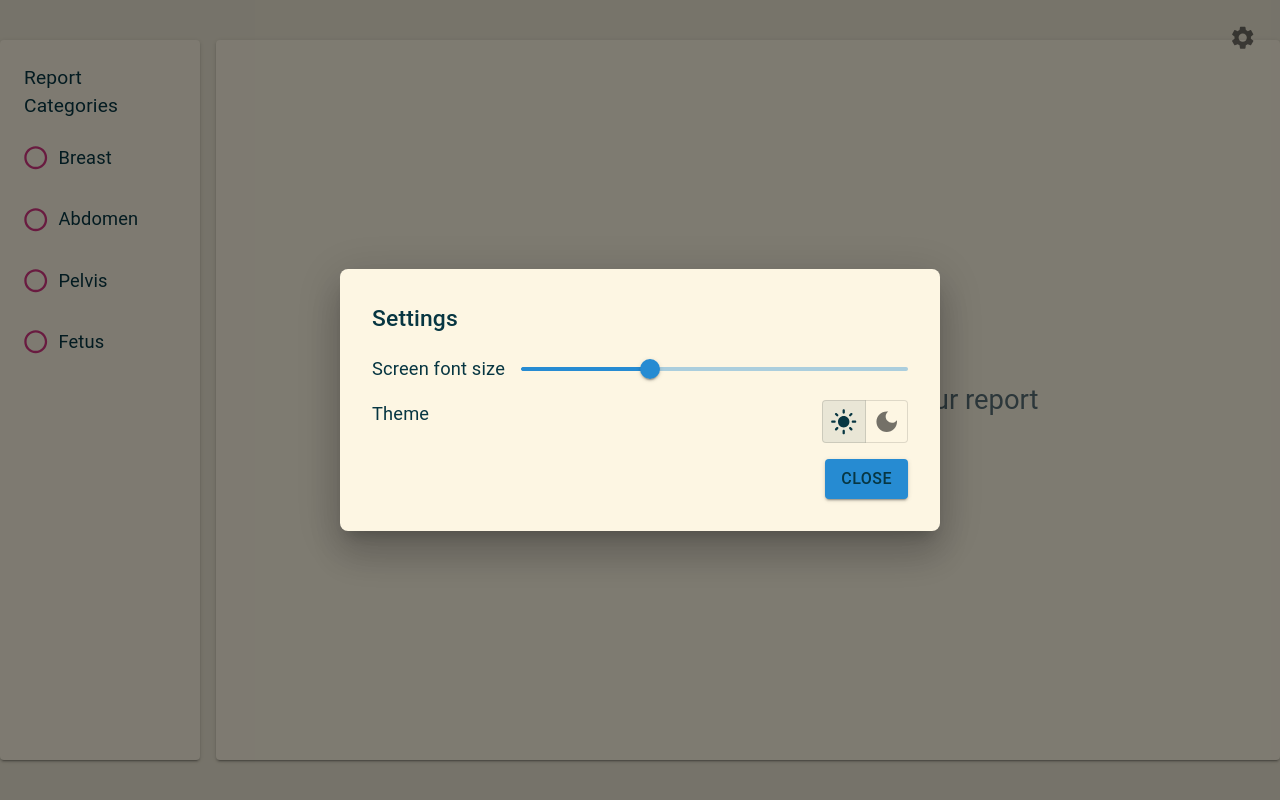
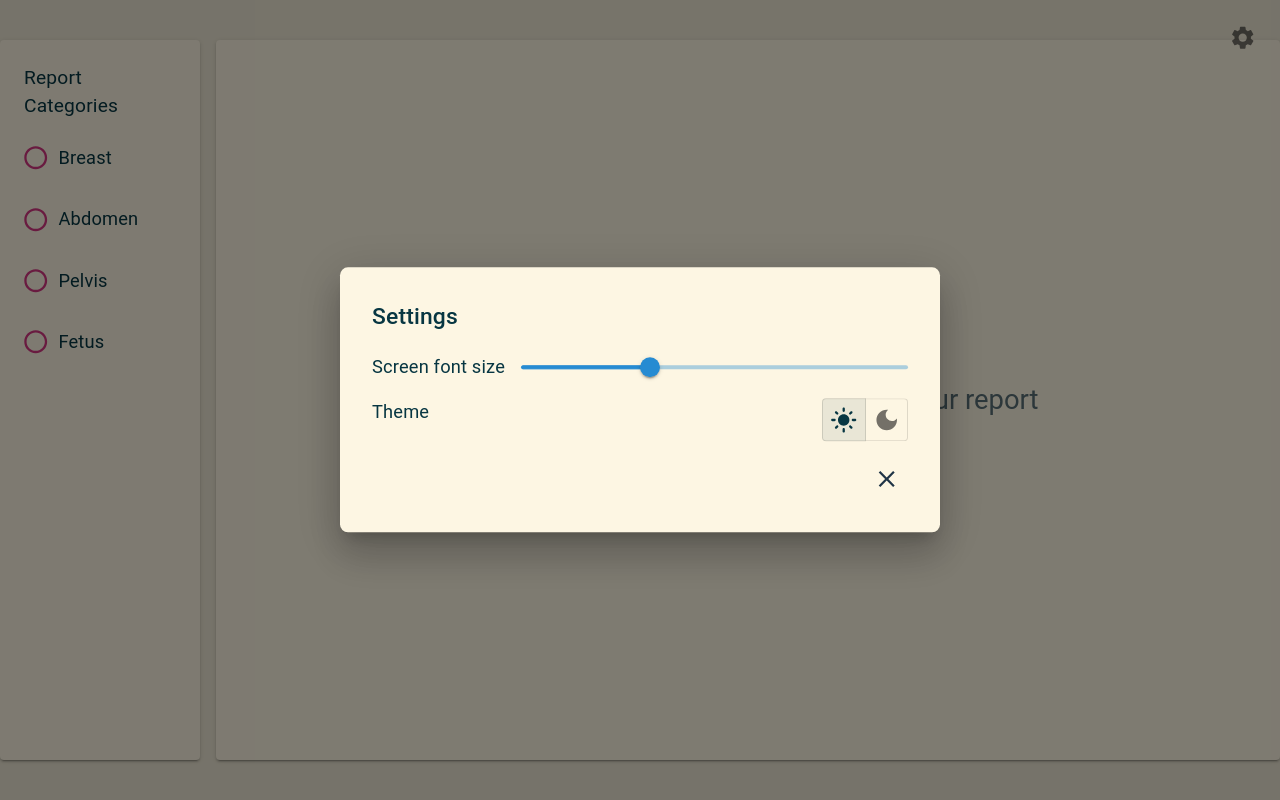
Before and after one commit to Hasan-aga/my-report-app, a React (Vite) app in the folder client/: page / in a window 1280 px wide. Both pictures are taken after a click on the button 1242 px from the left and 37 px from the top of the page. Built offline with nearby package versions, Linux system fonts and the light colour scheme.

Commit message:
use symbol instead of word in modal

```diff
--- a/client/src/components/SettingsModal.jsx
+++ b/client/src/components/SettingsModal.jsx
@@ -1,7 +1,7 @@
-// client/src/components/SettingsModal.jsx
+import { Clear, DarkMode, LightMode } from "@mui/icons-material" // Import Clear icon
 import {
   Box,
-  Button,
+  IconButton,
   Modal,
   Slider,
   Stack,
@@ -11,7 +11,6 @@ import {
 } from "@mui/material"
 import React from "react"
 import { useSettings } from "../../hooks/useSettings"
-import { DarkMode, LightMode } from "@mui/icons-material"
 
 const SettingsModal = ({ open, onClose, setTheme, currentTheme }) => {
   const { fontSize, setFontSize } = useSettings()
@@ -96,9 +95,9 @@ const SettingsModal = ({ open, onClose, setTheme, currentTheme }) => {
           </ToggleButtonGroup>
         </Stack>
         <Box mt={2} display="flex" justifyContent="flex-end">
-          <Button onClick={onClose} variant="contained">
-            Close
-          </Button>
+          <IconButton onClick={onClose} color="inherit">
+            <Clear /> {/* Use Clear icon instead of button */}
+          </IconButton>
         </Box>
       </Box>
     </Modal>
```
